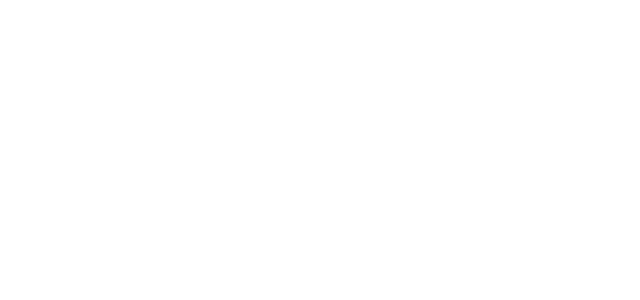
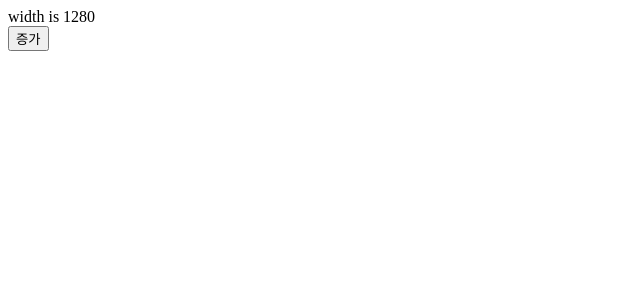
Before and after one commit to rlaqudwls25/React_Practice, a React (Create React App) app: page / in a window 1280 px wide. Shown: the top 300 px of the page, without its empty margins (0-640 px from the left). Built offline with nearby package versions, Linux system fonts and the light colour scheme.

Commit message:
useEffect 클린 업 함수

```diff
--- a/src/App.js
+++ b/src/App.js
@@ -1,7 +1,14 @@
-import React from "react";
+import React, { useState } from "react";
+import WidthPrinter from "./WidthPrinter";
 
 const App = () => {
-  return <div></div>;
+  const [count, setCount] = useState(0);
+  return (
+    <div>
+      {count === 0 && <WidthPrinter />}
+      <button onClick={() => setCount(count + 1)}>증가</button>
+    </div>
+  );
 };
 
 export default App;
--- /dev/null
+++ b/src/WidthPrinter.js
@@ -0,0 +1,22 @@
+import React, { useState, useEffect } from "react";
+
+const WidthPrinter = () => {
+  const [width, setWidth] = useState(window.innerWidth);
+  //   const onResize = () => setWidth(window.innerWidth);
+  const onResize = () => {
+    setWidth(window.innerWidth);
+  };
+  useEffect(() => {
+    window.addEventListener("resize", onResize);
+    console.log("useEffect 1");
+    // 다음 부수 효과 함수가 호출되기 직전에 호출된다.
+    // unmount 되기 직전에 마지막으로 호출된다.
+    return () => {
+      window.removeEventListener("resize", onResize);
+      console.log("useEffect 2");
+    };
+  }, []);
+  return <div>{`width is ${width}`}</div>;
+};
+
+export default WidthPrinter;
```
Also changed, not shown: hook/useEffect-event.js (added, +19 -0 lines).
